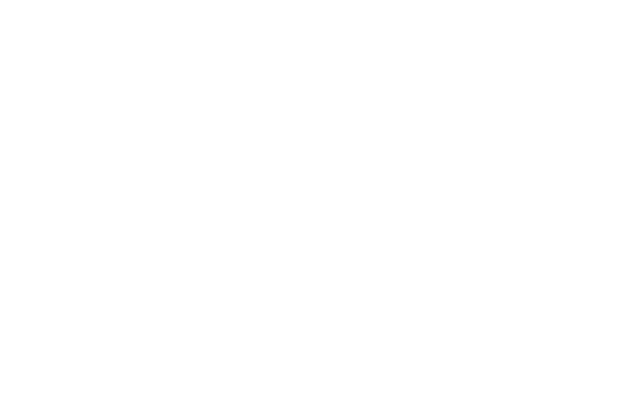
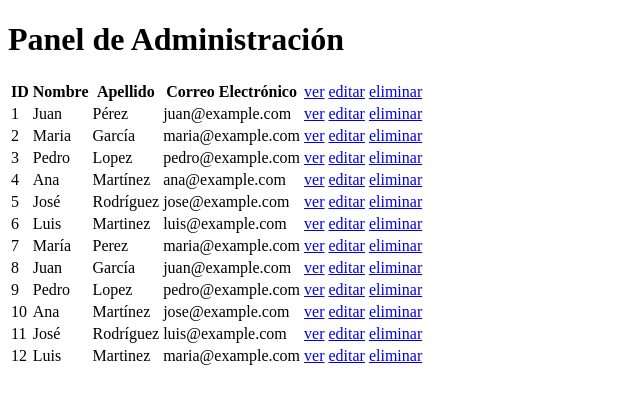
Before and after one commit to Bangel0/INTEGRATION_PROJECT, a plain HTML site: page Administrador.html in a window 1280 px wide. Shown: the whole page, without its empty margins (0-640 px from the left). Drawn offline with Linux system fonts and the light colour scheme.

Commit message:
intento 5

```diff
--- a/Administrador.html
+++ b/Administrador.html
@@ -6,6 +6,100 @@
     <title>Modulo Administrativo</title>
 </head>
 <body>
+    <h1>Panel de Administración</h1>
+    <table>
+        <tr>
+            <th>ID</th>
+            <th>Nombre</th>
+            <th>Apellido</th>
+            <th>Correo Electrónico</th>
+            <td><a href="#">ver</a> <a href="#">editar</a> <a href="#">eliminar</a></td>
+        </tr>
+        <tr>
+            <td>1</td>
+            <td>Juan</td>
+            <td>Pérez</td>
+            <td>juan@example.com</td>
+            <td><a href="#">ver</a> <a href="#">editar</a> <a href="#">eliminar</a></td>
+        </tr>
+        <tr>
+            <td>2</td>
+            <td>Maria</td>
+            <td>García</td>
+            <td>maria@example.com</td>
+            <td><a href="#">ver</a> <a href="#">editar</a> <a href="#">eliminar</a></td>
+        </tr>
+         <tr>
+            <td>3</td>
+            <td>Pedro</td>
+            <td>Lopez</td>
+            <td>pedro@example.com</td>
+            <td><a href="#">ver</a> <a href="#">editar</a> <a href="#">eliminar</a></td>
+         </tr>
+         <tr>
+            <td>4</td>
+            <td>Ana</td>
+            <td>Martínez</td>
+            <td>ana@example.com</td>
+            <td><a href="#">ver</a> <a href="#">editar</a> <a href="#">eliminar</a></td>
+         </tr>
+         <tr>
+            <td>5</td>
+            <td>José</td>
+            <td>Rodríguez</td>
+            <td>jose@example.com</td>
+            <td><a href="#">ver</a> <a href="#">editar</a> <a href="#">eliminar</a></td>
+         </tr>
+         <tr>
+            <td>6</td>
+            <td>Luis</td>
+            <td>Martinez</td>
+            <td>luis@example.com</td>
+            <td><a href="#">ver</a> <a href="#">editar</a> <a href="#">eliminar</a></td>
+         </tr>
+         <tr>
+            <td>7</td>
+            <td>María</td>
+            <td>Perez</td>
+            <td>maria@example.com</td>
+            <td><a href="#">ver</a> <a href="#">editar</a> <a href="#">eliminar</a></td>
+         </tr>
+         <tr>
+            <td>8</td>
+            <td>Juan</td>
+            <td>García</td>
+            <td>juan@example.com</td>
+            <td><a href="#">ver</a> <a href="#">editar</a> <a href="#">eliminar</a></td>
+         </tr>
+         <tr>
+            <td>9</td>
+            <td>Pedro</td>
+            <td>Lopez</td>
+            <td>pedro@example.com</td>
+            <td><a href="#">ver</a> <a href="#">editar</a> <a href="#">eliminar</a></td>
+         </tr>
+         <tr>
+            <td>10</td>
+            <td>Ana</td>
+            <td>Martínez</td>
+            <td>jose@example.com</td>
+            <td><a href="#">ver</a> <a href="#">editar</a> <a href="#">eliminar</a></td>
+         </tr>
+         <tr>
+            <td>11</td>
+            <td>José</td>
+            <td>Rodríguez</td>
+            <td>luis@example.com</td>
+            <td><a href="#">ver</a> <a href="#">editar</a> <a href="#">eliminar</a></td>
+         </tr>
+         <tr>
+            <td>12</td>
+            <td>Luis</td>
+            <td>Martinez</td>
+            <td>maria@example.com</td>
+            <td><a href="#">ver</a> <a href="#">editar</a> <a href="#">eliminar</a></td>
+         </tr>
 
+    </table>
 </body>
 </html>
--- a/Empleado.css
+++ b/Empleado.css
@@ -1,10 +1,129 @@
-#style1{background: -webkit-linear-gradient(90deg, #c7f2ff, #5cd3ff);
-    background: linear-gradient(90deg, #c7f2ff, #5cd3ff);}
+#style1 {
+    background: -webkit-linear-gradient(90deg, #c7f2ff, #5cd3ff);
+    background: linear-gradient(90deg, #c7f2ff, #5cd3ff);
+}
 
-    body{
-        font-family: Arial, sans-serif; font-size: 16px;
-        background: -webkit-linear-gradient(90deg, #c7f2ff, #5cd3ff);
-    }
-    .container{
+body {
+    font-family: Arial, sans-serif;
+    font-size: 16px;
+    background: -webkit-linear-gradient(90deg, #c7f2ff, #5cd3ff);
+}
 
-    }
+#name1 {
+    display: flex;
+    background: white;
+    padding: 20px;
+    border-radius: 12px;
+    gap: 15px;
+    margin-right: 500px;
+    margin-left: 100px;
+
+}
+
+#identificación1 {
+    display: flex;
+    background: white;
+    padding: 20px;
+    border-radius: 12px ;
+    gap: 15px;
+    margin-right: 500px;
+    margin-left: 100px;
+
+}
+
+#cargo1 {
+    display: flex;
+    background: white;
+    padding: 20px;
+    border-radius: 12px;
+    gap: 15px;
+    margin-right: 500px;
+    margin-left: 100px;
+}
+
+#horario1 {
+    display: flex;
+    background: white;
+    padding: 20px;
+    border-radius: 12px;
+    gap: 15px;
+    margin-right: 500px;
+    margin-left: 100px;
+
+}
+
+#ingreso1 {
+    display: flex;
+    background: white;
+    padding: 20px;
+    border-radius: 12px;
+    gap: 15px;
+    margin-right: 500px;
+    margin-left: 100px;
+
+}
+
+#salida1 {
+    display: flex;
+    background: white;
+    padding: 20px;
+    border-radius: 12px;
+    gap: 15px;
+    margin-right: 500px;
+    margin-left: 100px;
+
+}
+
+button {
+    background: white;
+    cursor: pointer;
+    border: none;
+    padding: 12px 42px;
+    color: black;
+    font-size: 16px;
+    font-weight: bold;
+    position: relative;
+    border-radius: 12px;
+    box-shadow: 3px 3px 5px black;
+    margin-right: 500px;
+    margin-left: 500px;
+
+
+
+}
+
+
+h1 {
+    display: flex;
+    justify-content: none;
+    text-shadow: 3px 3px 6px white;
+    margin-right: 500px;
+    margin-left: 100px;
+}
+
+
+
+
+
+
+
+
+
+
+
+
+
+
+
+
+
+
+
+
+
+
+#button1 {
+    padding: 10px;
+    border-radius: 5 px solid;
+    border-bottom-color: #0ff;
+}
```
Also changed, not shown: Empleado.html (+13 -10 lines).
